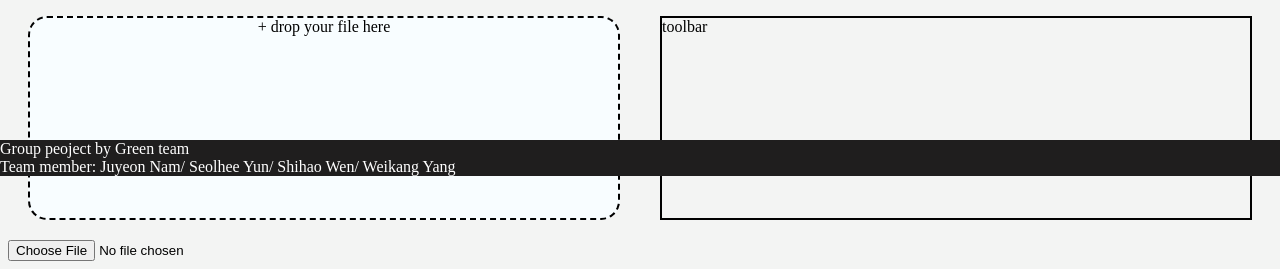
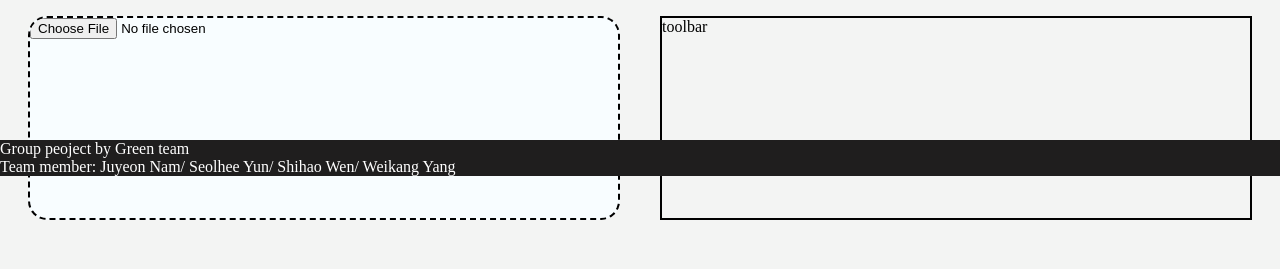
Before and after one commit to HarryYang1008/HW1, a plain HTML site: page index.html in a window 1280 px wide. Shown: the part 624-893 px from the top of the page. After the commit the page ends 872 px from the top, so only its background shows below. Drawn offline with nearby package versions, Linux system fonts and the light colour scheme.

Commit message:
upload window added

```diff
--- a/index.html
+++ b/index.html
@@ -54,8 +54,7 @@
     </div>
 
     <div class="editbar">
-        <input type="file" id="file-input" name="fileContent">
-        <div id="filedrop"> + drop your file here</div>
+        <input type="file" id="filedrop" name="fileContent">
         <div id="toolbar">toolbar</div>
     </div>
 
```
